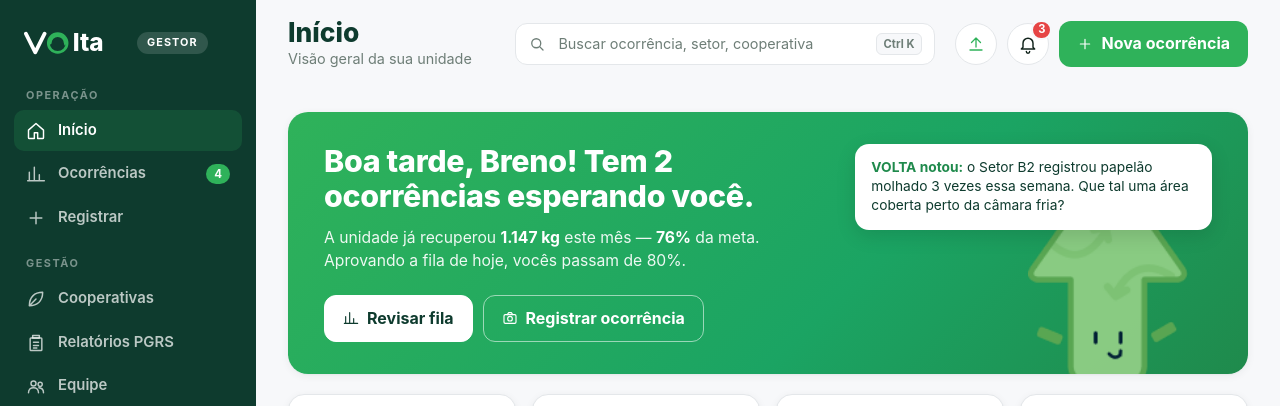
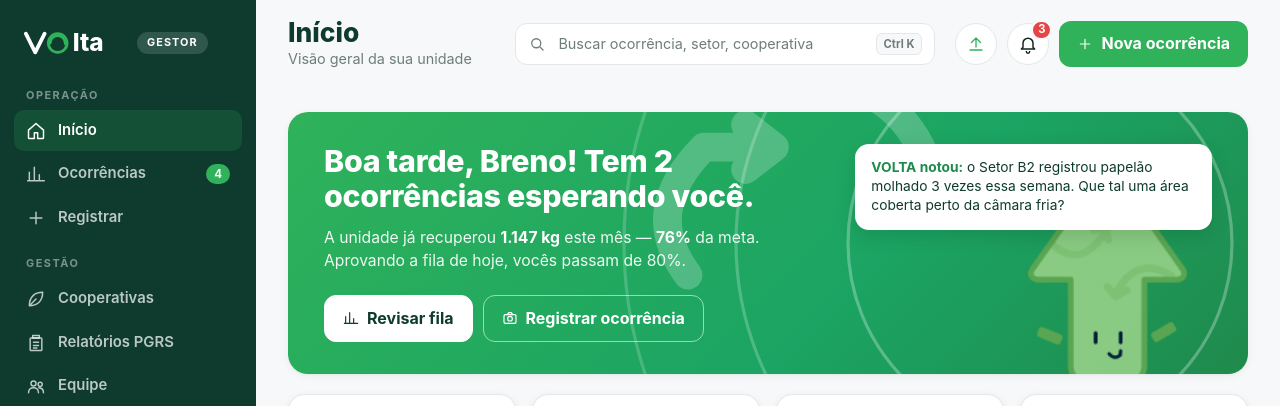
Before and after one commit to app-volta/volta-website-dad, a React (Vite) app: page /login in a window 1280 px wide. Both pictures are taken after typing "name@example.com", "Sample123" into the empty fields and a click on the button "Entrar". Shown: the top 406 px of the page. Built offline with nearby package versions, Linux system fonts and the light colour scheme; no server answers.

Commit message:
feat(home): adiciona padrão decorativo de reciclagem no fundo do hero

```diff
--- a/src/pages/Home/index.tsx
+++ b/src/pages/Home/index.tsx
@@ -187,6 +187,24 @@ export default function Home(): ReactNode {
   return (
     <div className="home-v2">
       <section className="home-hero" aria-labelledby="home-hero-titulo">
+        <svg
+          className="home-hero__padrao"
+          viewBox="0 0 600 300"
+          preserveAspectRatio="xMaxYMid slice"
+          aria-hidden="true"
+        >
+          <g fill="none" stroke="#FFFFFF" strokeLinecap="round" strokeLinejoin="round">
+            <circle cx="470" cy="150" r="260" strokeWidth="2" opacity="0.18" />
+            <circle cx="470" cy="150" r="190" strokeWidth="2" opacity="0.22" />
+            <circle cx="470" cy="150" r="120" strokeWidth="2" opacity="0.28" />
+          </g>
+          <g fill="none" stroke="#FFFFFF" strokeWidth="18" strokeLinecap="round" strokeLinejoin="round" opacity="0.22">
+            <path d="M250 170 Q220 130 260 90 L300 90" />
+            <polyline points="286 76 304 90 286 104" />
+            <path d="M330 50 Q380 50 400 100" />
+            <polyline points="392 84 404 108 380 100" />
+          </g>
+        </svg>
         <div className="home-hero__conteudo">
           <h2 id="home-hero-titulo" className="home-hero__titulo">
             {saudacao()}, {primeiroNome}! Tem {pendentes || 4} ocorrências
--- a/src/pages/Home/styles.css
+++ b/src/pages/Home/styles.css
@@ -21,6 +21,15 @@
   gap: 24px 32px;
   align-items: start;
   min-height: 260px;
+}
+
+.home-hero__padrao {
+  position: absolute;
+  inset: 0;
+  width: 100%;
+  height: 100%;
+  pointer-events: none;
+  z-index: 0;
 }
 
 .home-hero__conteudo {
```
